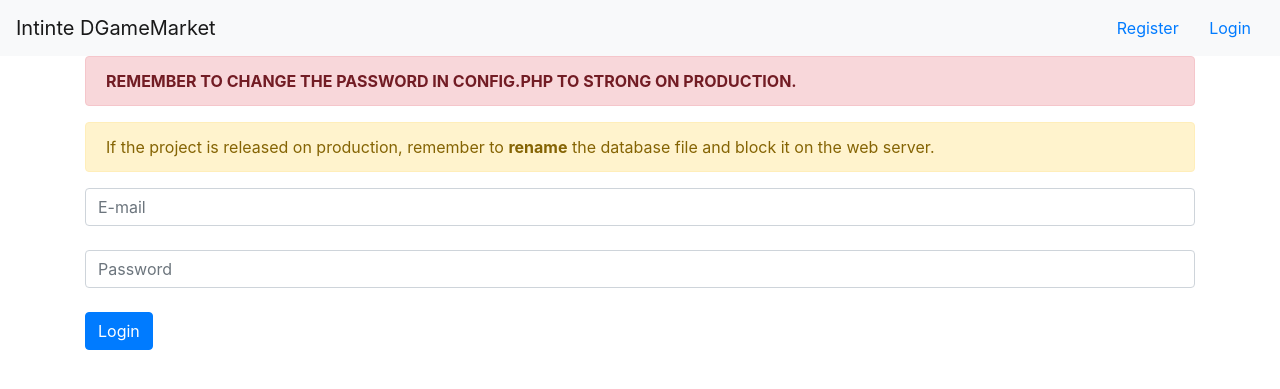
After one commit to IntinteDAO/DGameMarket, a PHP site: page /login in a window 1280 px wide. The commit adds this page. Shown: the top 389 px of the page. Run offline with PHP 8.4, Linux system fonts and the light colour scheme; data comes from the database, SQL or seed files in the repository.

Commit message:
Added option to log in to the system

```diff
--- a/loader.php
+++ b/loader.php
@@ -7,6 +7,7 @@ if(file_exists($sqlite_database_file)) {
     $sqlite_db = new SQLite3($sqlite_database_file);
 }
 
+session_start();
 $sqlite_users_db = $sqlite_db;
 
 
--- /dev/null
+++ b/login.php
@@ -0,0 +1,35 @@
+<?php
+
+include('config.php');
+include('loader.php');
+include('header.php');
+include('template/navbar.php');
+include('functions/encryption.php');
+
+if(isset($_SESSION['login'])) {
+	echo '<meta http-equiv="refresh" content="0; url=index.php"/>';
+}
+else if(!empty($_POST['email']) && !empty($_POST['password'])) {
+
+	$email = encrypt($_POST['email'], $xor_cipher);
+	$db_user_exists['password'] = '';
+	$password = $_POST['password'];
+	$db_user_exists = $sqlite_users_db->querySingle("SELECT id, login, password, balance FROM users WHERE email='$email'", true);
+
+	if (password_verify($password, $db_user_exists['password'])) {
+		$_SESSION['login'] = decrypt($db_user_exists['login'], $xor_cipher);
+		$_SESSION['balance'] = $db_user_exists['balance'];
+		echo '<meta http-equiv="refresh" content="0; url=index.php"/>';
+	} else {
+		echo '<div class="col-12"><b>Invalid password or login!<b></div>';
+	}
+
+}
+
+if(!isset($_SESSION['login'])) {
+	include('template/login.html');
+}
+
+include('footer.php');
+
+?>
--- /dev/null
+++ b/template/login.html
@@ -0,0 +1,9 @@
+<div class="col-12">
+	<form method="POST">
+		<div class="form-group">
+			<input class="form-control" type="email" name="email" placeholder="E-mail"></input><br>
+			<input class="form-control" type="password" name="password" placeholder="Password"></input><br>
+			<button class="btn btn-primary" type="submit">Login</button>
+		</div>
+	</form>
+</div>
--- a/template/navbar.php
+++ b/template/navbar.php
@@ -1,9 +1,18 @@
 <nav class="navbar navbar-light bg-light">
-  <a class="navbar-brand" href="index.php"><?php echo $website_title; ?></a>
+    <a class="navbar-brand" href="index.php"><?php echo $website_title; ?></a>
 
-<ul class="navbar-nav ml-auto">
-<li class="nav-item"><a class="btn btn-link" href="register.php">Register</a></li>
-</ul>
+    <ul class="navbar-nav ml-auto"><li class="nav-item">
+
+		<?php
+		if(!empty($_SESSION['login'])) {
+			echo '
+			<a class="btn btn-link" href="profile.php">'.$_SESSION['login'].'</a>
+			';
+		} else { echo '
+			<a class="btn btn-link" href="register.php">Register</a>
+			<a class="btn btn-link" href="login.php">Login</a>';
+		} ?>
+    </li></ul>
 
 </nav>
 
```
